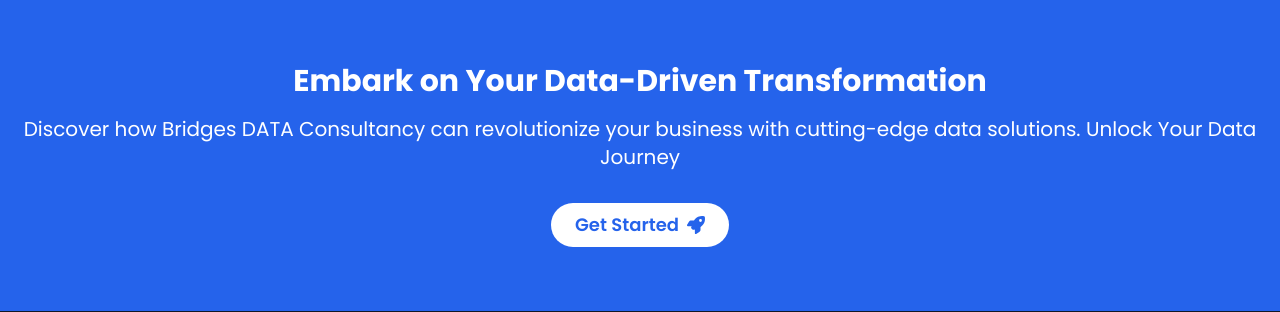
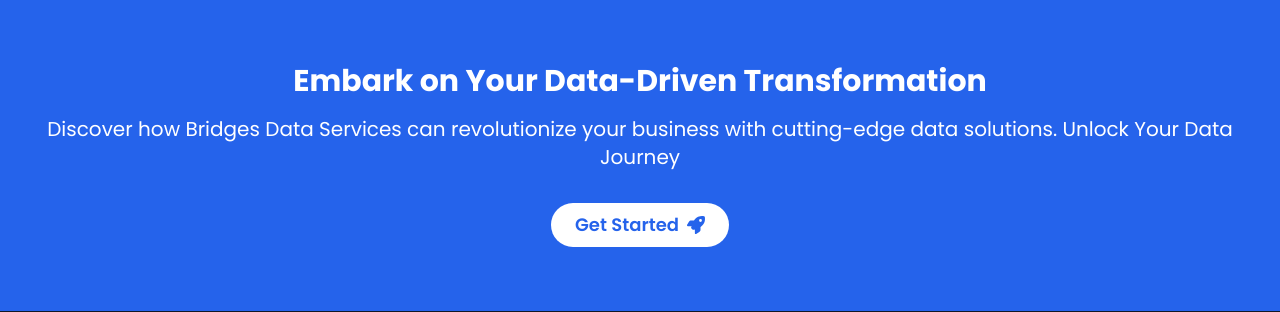
Before and after one commit to phostilite/ubiquitous-octo-invention, a Django app: page /services/ in a window 1280 px wide; the page is wider, and only the part inside the window is pictured. Shown: the part 3598-3910 px from the top of that part. Run offline with Django 5.2, Linux system fonts and the light colour scheme; some libraries are stand-ins or nearby versions.

Commit message:
update: Bridges Data Consultancy to Bridges Data Services

```diff
--- a/templates/website/about.html
+++ b/templates/website/about.html
@@ -217,7 +217,7 @@
                 <div class="relative grid grid-cols-1 md:grid-cols-2 gap-12 items-center">
                     <div class="space-y-6 bg-white p-8 rounded-xl shadow-lg">
                         <p class="text-lg text-gray-700 leading-relaxed">
-                            Bridges Data Consultancy was founded with a vision to bridge the gap between complex data and actionable business strategies. Our journey began when a group of passionate data scientists and business analysts came together, recognizing the untapped potential of data in driving business success.
+                            Bridges Data Services was founded with a vision to bridge the gap between complex data and actionable business strategies. Our journey began when a group of passionate data scientists and business analysts came together, recognizing the untapped potential of data in driving business success.
                         </p>
                         <p class="text-lg text-gray-700 leading-relaxed">
                             Since our inception, we've been at the forefront of the data revolution, constantly evolving our methodologies and embracing cutting-edge technologies to provide our clients with unparalleled insights and solutions.
@@ -252,7 +252,7 @@
                 </div>
             </div>
             <div class="mt-16 text-center">
-                <p class="text-xl text-blue-600 italic">"At Bridges Data Consultancy, we believe that data is more than just numbers; it's the key to unlocking new opportunities and achieving business goals."</p>
+                <p class="text-xl text-blue-600 italic">"At Bridges Data Services, we believe that data is more than just numbers; it's the key to unlocking new opportunities and achieving business goals."</p>
             </div>
         </div>
     </section>
--- a/templates/website/contact.html
+++ b/templates/website/contact.html
@@ -187,7 +187,7 @@
             <div class="space-y-8">
                 <div class="bg-white rounded-xl shadow-lg p-6 card-hover">
                     <h3 class="text-2xl font-bold mb-4 text-blue-600">Data-Driven Solutions</h3>
-                    <p class="text-gray-600">At Bridges DATA Consultancy, we specialize in turning complex data into actionable insights. Our team of experts is ready to help you navigate the world of big data and analytics.</p>
+                    <p class="text-gray-600">At Bridges Data Services, we specialize in turning complex data into actionable insights. Our team of experts is ready to help you navigate the world of big data and analytics.</p>
                 </div>
                 <div class="bg-white rounded-xl shadow-lg p-6 card-hover">
                     <h3 class="text-2xl font-bold mb-4 text-blue-600">Tailored Approach</h3>
--- a/templates/website/services.html
+++ b/templates/website/services.html
@@ -4,7 +4,7 @@
 <head>
     <meta charset="UTF-8">
     <meta name="viewport" content="width=device-width, initial-scale=1.0">
-    <title>Bridges DATA Consultancy - Services</title>
+    <title>Bridges Data Services - Services</title>
     <script src="https://cdnjs.cloudflare.com/ajax/libs/animejs/3.2.1/anime.min.js"></script>
     <script src="https://cdnjs.cloudflare.com/ajax/libs/font-awesome/6.4.0/js/all.min.js"></script>
     <link href="https://cdnjs.cloudflare.com/ajax/libs/flowbite/1.8.0/flowbite.min.css" rel="stylesheet" />
@@ -318,7 +318,7 @@
     <section class="bg-blue-600 text-white py-16 px-4">
         <div class="container mx-auto max-w-7xl text-center">
             <h2 class="text-3xl font-bold mb-4" id="cta-title">Embark on Your Data-Driven Transformation</h2>
-            <p class="text-xl mb-8" id="cta-subtitle">Discover how Bridges DATA Consultancy can revolutionize your business with cutting-edge data solutions. Unlock Your Data Journey</p>
+            <p class="text-xl mb-8" id="cta-subtitle">Discover how Bridges Data Services can revolutionize your business with cutting-edge data solutions. Unlock Your Data Journey</p>
             <a href="{% url 'get_started' %}" class="bg-white text-blue-600 py-2 px-6 rounded-full font-semibold text-lg hover:bg-blue-100 transition duration-300 inline-flex items-center">
                 <span>Get Started</span>
                 <i class="fas fa-rocket ml-2"></i>
--- a/templates/website/unleash_data.html
+++ b/templates/website/unleash_data.html
@@ -166,7 +166,7 @@
         <div class="max-w-7xl mx-auto px-4 sm:px-6 lg:px-8">
             <div class="flex justify-between items-center h-24">
                 <div class="flex items-center">
-                    <a href="#" class="text-black font-bold text-3xl">
+                    <a href="{% url 'landing_page' %}" class="text-black font-bold text-3xl">
                         <img src="{% static 'images/bds-logo.jpeg' %}" alt="BDS Logo">
                     </a>
                 </div>
@@ -192,7 +192,7 @@
     <header class="gradient-bg py-20 flex items-center justify-center relative overflow-hidden" id="home">
         <div class="max-w-7xl mx-auto px-4 sm:px-6 lg:px-8 text-center">
             <h1 class="text-5xl text-white font-bold mb-4 animate-fade-in">Unleash Your Data's Superpowers</h1>
-            <p class="text-xl text-blue-300 animate-fade-in">Embark on a transformative journey with Bridges DATA Consultancy</p>
+            <p class="text-xl text-blue-300 animate-fade-in">Embark on a transformative journey with Bridges Data Services</p>
         </div>
     </header>
 
```
